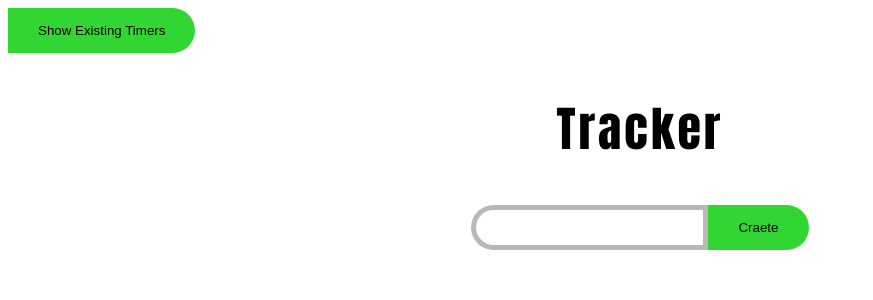
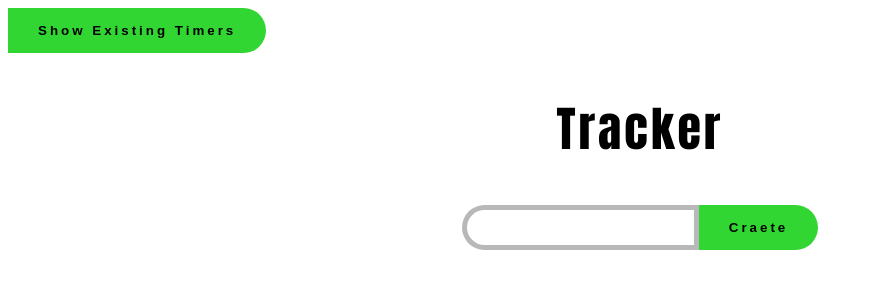
Before and after one commit to AndrewMedvedev42/Time-Tracker, a React (Create React App) app: page / in a window 1280 px wide. Shown: the top 300 px of the page, without its empty margins (0-873 px from the left). Built offline with nearby package versions, Linux system fonts and the light colour scheme.

Commit message:
added aditional styles for deploy button

```diff
--- a/src/index.css
+++ b/src/index.css
@@ -34,6 +34,8 @@ p{
 }
 
 .deployButton{
+  font-weight: bolder;
+  letter-spacing: 3px;
   background-color: rgb(50, 214, 50);
   border-top-right-radius: var(--radius-value);
   border-bottom-right-radius: var(--radius-value);
```
Also changed, not shown: 6 other files (tests, documents, lock files or other folders).
